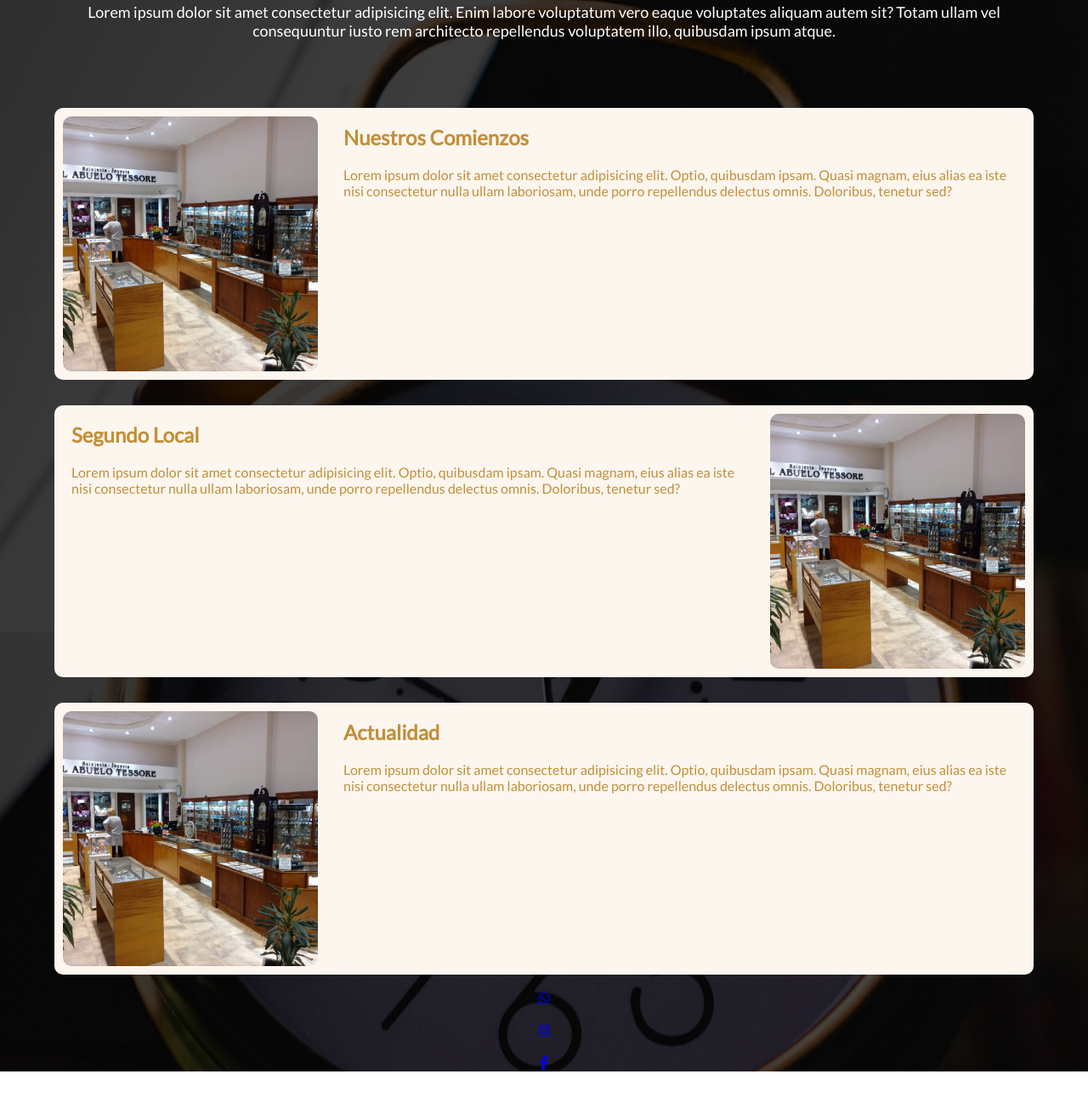
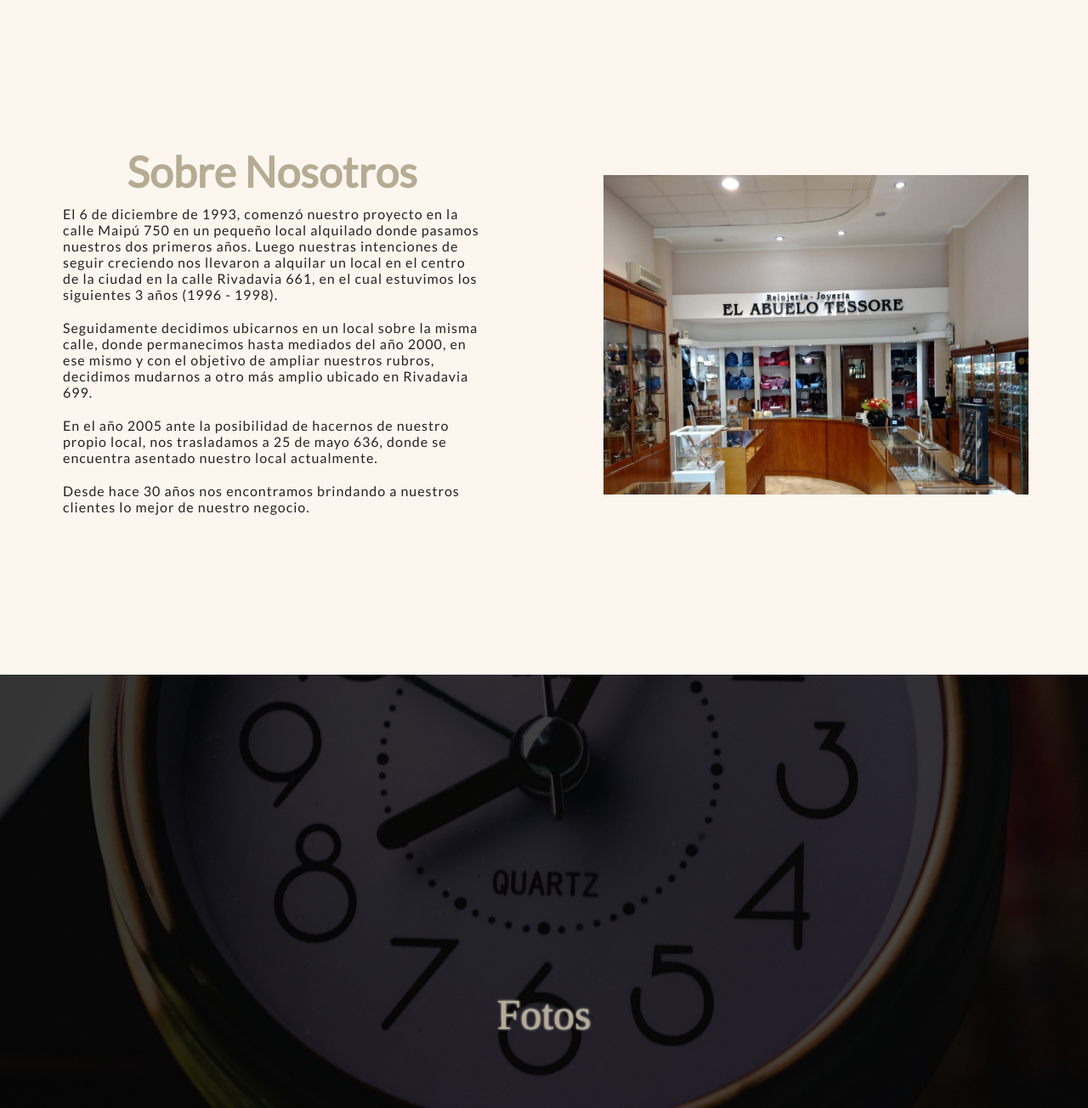
Before and after one commit to ManuelForneri/CoderHouse-dis-web, a plain HTML site: page pages/about.html in a window 1280 px wide. Shown: the part 56-1360 px from the top of the page at 85% size. Before the commit the page ends 1317 px from the top, so only its background shows below. Drawn offline with Linux system fonts and the light colour scheme; a web font is replaced by a local one.

Commit message:
Se actualizo el about.html y su respectivo css

```diff
--- /dev/null
+++ b/assets/colores.txt
@@ -0,0 +1,4 @@
+7e7473
+6e5b55
+4d3932
+25221b
--- a/css/style.css
+++ b/css/style.css
@@ -3,15 +3,7 @@
   padding: 0;
   box-sizing: border-box;
 }
-h2 {
-  font-family: "Lato", sans-serif;
-}
-p {
-  font-family: "Lato", sans-serif;
-}
-span {
-  font-family: "Lato", sans-serif;
-}
+
 body {
   background-image: linear-gradient(
       115deg,
@@ -24,6 +16,35 @@ body {
   background-repeat: no-repeat;
   background-size: cover;
 }
+h2 {
+  font-family: "Lato", sans-serif;
+}
+p {
+  font-family: "Lato", sans-serif;
+}
+/* Titles */
+.titles {
+  font-size: 50px;
+  color: #b7ac92;
+  text-align: center;
+  text-shadow: 0 0 3px #fff;
+}
+.subtitle {
+  color: #fff;
+  font-size: xx-large;
+  font-family: "Montserrat", serif;
+  text-align: center;
+  padding-bottom: 20px;
+}
+.titleCursive {
+  font-size: 80px;
+  font-family: "Merriweather", serif;
+  text-align: center;
+  color: #fff;
+  text-shadow: 4px 4px 10px #000;
+  letter-spacing: 3px;
+}
+/* Fin titles */
 
 header {
   display: flex;
@@ -69,7 +90,7 @@ header ul li a::before {
   height: auto;
   margin-right: 20px;
 }
-/*  grid */
+/*  grid  */
 .container-grid {
   display: grid;
   width: 100%;
@@ -105,7 +126,7 @@ header ul li a::before {
   grid-area: footer;
   background-color: #b7ac92;
 }
-/* Fin grid */
+/* Fin grid  */
 
 /*Derechos de autor y redes*/
 footer {
@@ -206,21 +227,21 @@ footer p {
 }
 
 .box:hover:before {
-  border-color: #262626;
+  border-color: #b7ac92;
   height: 100%;
   transform: translateX(0);
   transition: 0.3s transform linear, 0.3s height linear 0.3s;
 }
 
 .box:hover:after {
-  border-color: #262626;
+  border-color: #b7ac92;
   height: 100%;
   transform: translateX(0);
   transition: 0.3s transform linear, 0.3s height linear 0.5s;
 }
 
 button {
-  color: black;
+  color: #fff;
   text-decoration: none;
   cursor: pointer;
   outline: none;
@@ -229,48 +250,37 @@ button {
 }
 /*fin boton*/
 
-.subtitle {
-  color: #fff;
-  font-size: xx-large;
-  font-family: "Montserrat", serif;
-  text-align: center;
-  padding-bottom: 20px;
-}
-.titleCursive {
-  font-size: 80px;
-  font-family: "Merriweather", serif;
-  text-align: center;
-  color: #fff;
-  text-shadow: 4px 4px 10px #000;
-  letter-spacing: 3px;
-}
-
 /* Sobre nosotros */
 .container-about {
-  max-width: 90%;
+  height: 100%;
   display: flex;
   flex-direction: column;
   gap: 30px;
-  margin: 0 auto;
-  padding-bottom: 20px;
 }
 .container-about div {
   display: flex;
-  gap: 20px;
   background-color: #fcf6ef;
-  padding: 10px;
-  border-radius: 10px;
+  height: 100%;
+  justify-content: center;
+  align-items: center;
 }
 .container-about div div {
   display: flex;
   flex-direction: column;
   color: #c28f38;
+  width: 50%;
+}
+.description-about {
+  padding: 10px;
+  color: #25221b;
+  font-size: medium;
+  font-family: "Lato", sans-serif;
+  letter-spacing: 1px;
+  width: 80%;
 }
 .imagenes {
   object-fit: cover;
-  width: 300px;
-  height: 300px;
-  border-radius: 10px;
+  width: 500px;
 }
 /*Fin sobre nosotros*/
 /*Formulario*/
--- a/pages/about.html
+++ b/pages/about.html
@@ -1,11 +1,12 @@
 <!DOCTYPE html>
-<html lang="en">
+<html lang="es">
   <head>
     <meta charset="UTF-8" />
     <meta http-equiv="X-UA-Compatible" content="IE=edge" />
     <meta name="viewport" content="width=device-width, initial-scale=1.0" />
     <link rel="stylesheet" href="../css/style.css" />
     <title>El Abuelo Tessore</title>
+    <link rel="icon" href="../assets/Logos/logo_large.png" />
 
     <!--Importaciones Fuentes-->
     <link rel="preconnect" href="https://fonts.googleapis.com" />
@@ -23,21 +24,22 @@
       rel="stylesheet"
     />
     <link
-      href="https://fonts.googleapis.com/css2?family=Playfair+Display:ital@1&display=swap"
+      href="https://fonts.googleapis.com/css2?family=Cookie&display=swap"
+      rel="stylesheet"
+    />
+    <link
+      href="https://fonts.googleapis.com/css2?family=Merriweather:ital,wght@1,300&display=swap"
+      rel="stylesheet"
+    />
+    <link
+      href="https://fonts.googleapis.com/css2?family=Merriweather:wght@300&display=swap"
       rel="stylesheet"
     />
     <!--Fin importaciones fuentes-->
-
-    <!--Importacion de iconos-->
-    <script
-      src="https://kit.fontawesome.com/e560b8c1fe.js"
-      crossorigin="anonymous"
-    ></script>
-    <!--Fin Importacion de Iconos-->
   </head>
   <body>
-    <header>
-      <img src="../assets/LogoTessore.png" alt="" class="logo" />
+    <div class="container-grid">
+      <header class="header">
         <ul>
           <li><a href="../index.html">Inicio</a></li>
           <li><a href="about.html">Sobre Nosotros</a></li>
@@ -46,71 +48,82 @@
           <li><a href="contact.html">Contactos</a></li>
         </ul>
       </header>
+
+      <main class="main">
+        <section class="container-about">
           <div>
-      <main>
-        <h1 class="title">Sobre Nosotros</h1>
-        <section class="container-about">
-          <p class="description">
-            Lorem ipsum dolor sit amet consectetur adipisicing elit. Enim labore
-            voluptatum vero eaque voluptates aliquam autem sit? Totam ullam vel
-            consequuntur iusto rem architecto repellendus voluptatem illo,
-            quibusdam ipsum atque.
-          </p>
             <div>
-            <img src="../assets/interior-2.webp" alt="" / class="imagenes">
-            <div>
-              <h2>Nuestros Comienzos</h2>
-              <p>
-                Lorem ipsum dolor sit amet consectetur adipisicing elit. Optio,
-                quibusdam ipsam. Quasi magnam, eius alias ea iste nisi
-                consectetur nulla ullam laboriosam, unde porro repellendus
-                delectus omnis. Doloribus, tenetur sed?
-              </p>
-            </div>
+              <h2 class="titles">Sobre Nosotros</h2>
+              <span class="description-about">
+                El 6 de diciembre de 1993, comenzó nuestro proyecto en la calle
+                Maipú 750 en un pequeño local alquilado donde pasamos nuestros
+                dos primeros años. Luego nuestras intenciones de seguir
+                creciendo nos llevaron a alquilar un local en el centro de la
+                ciudad en la calle Rivadavia 661, en el cual estuvimos los
+                siguientes 3 años (1996 - 1998).
+              </span>
+              <span class="description-about">
+                Seguidamente decidimos ubicarnos en un local sobre la misma
+                calle, donde permanecimos hasta mediados del año 2000, en ese
+                mismo y con el objetivo de ampliar nuestros rubros, decidimos
+                mudarnos a otro más amplio ubicado en Rivadavia 699.</span
+              >
+              <span class="description-about"
+                >En el año 2005 ante la posibilidad de hacernos de nuestro
+                propio local, nos trasladamos a 25 de mayo 636, donde se
+                encuentra asentado nuestro local actualmente.
+              </span>
+              <span class="description-about"
+                >Desde hace 30 años nos encontramos brindando a nuestros
+                clientes lo mejor de nuestro negocio.
+              </span>
             </div>
             <div>
-            <div>
-              <h2>Segundo Local</h2>
-              <p>
-                Lorem ipsum dolor sit amet consectetur adipisicing elit. Optio,
-                quibusdam ipsam. Quasi magnam, eius alias ea iste nisi
-                consectetur nulla ullam laboriosam, unde porro repellendus
-                delectus omnis. Doloribus, tenetur sed?
-              </p>
-            </div>
-            <img src="../assets/interior-2.webp" alt="" / class="imagenes">
-          </div>
-          <div>
-            <img src="../assets/interior-2.webp" alt="" / class="imagenes">
-            <div>
-              <h2>Actualidad</h2>
-              <p>
-                Lorem ipsum dolor sit amet consectetur adipisicing elit. Optio,
-                quibusdam ipsam. Quasi magnam, eius alias ea iste nisi
-                consectetur nulla ullam laboriosam, unde porro repellendus
-                delectus omnis. Doloribus, tenetur sed?
-              </p>
+              <img
+                src="../assets/interior-negocio.webp"
+                alt=""
+                class="imagenes"
+              />
             </div>
           </div>
         </section>
       </main>
-      <footer>
+      <div class="more">
+        <div class="titles">Fotos</div>
+      </div>
+      <footer class="footer">
+        <p>Designed & Developed by Manuel Forneri - 2022</p>
+        <div class="redes-container">
           <div>
-          <a target="_blank" href="https://www.facebook.com/elabuelo.tessore.14"
-            ><i class="fa-brands fa-facebook-f hover-facebook"></i
+            <a
+              target="_blank"
+              href="https://www.facebook.com/elabuelo.tessore.14"
+              ><i class="fa-brands fa-facebook-f hover-facebook redes"></i
             ></a>
           </div>
           <div>
             <a target="_blank" href="https://www.instagram.com/elabuelotessore/"
-            ><i class="fa-brands fa-instagram hover-instagram"></i
+              ><i class="fa-brands fa-instagram hover-instagram redes"></i
             ></a>
           </div>
           <div>
             <a target="_blank" href="https://wa.me/5492325414405"
-            ><i class="fa-brands fa-whatsapp hover-whatsapp"></i
+              ><i class="fa-brands fa-whatsapp hover-whatsapp redes"></i
             ></a>
           </div>
+        </div>
+        <p>Siguenos en nuestras redes</p>
       </footer>
     </div>
+
+    <!-- Scripts -->
+    <!-- iconos -->
+    <script
+      src="https://kit.fontawesome.com/e560b8c1fe.js"
+      crossorigin="anonymous"
+    ></script>
+    <!-- fin iconos -->
+
+    <!-- fin Scripts -->
   </body>
 </html>
```
Lines whose indentation alone changed are shown as unchanged.
